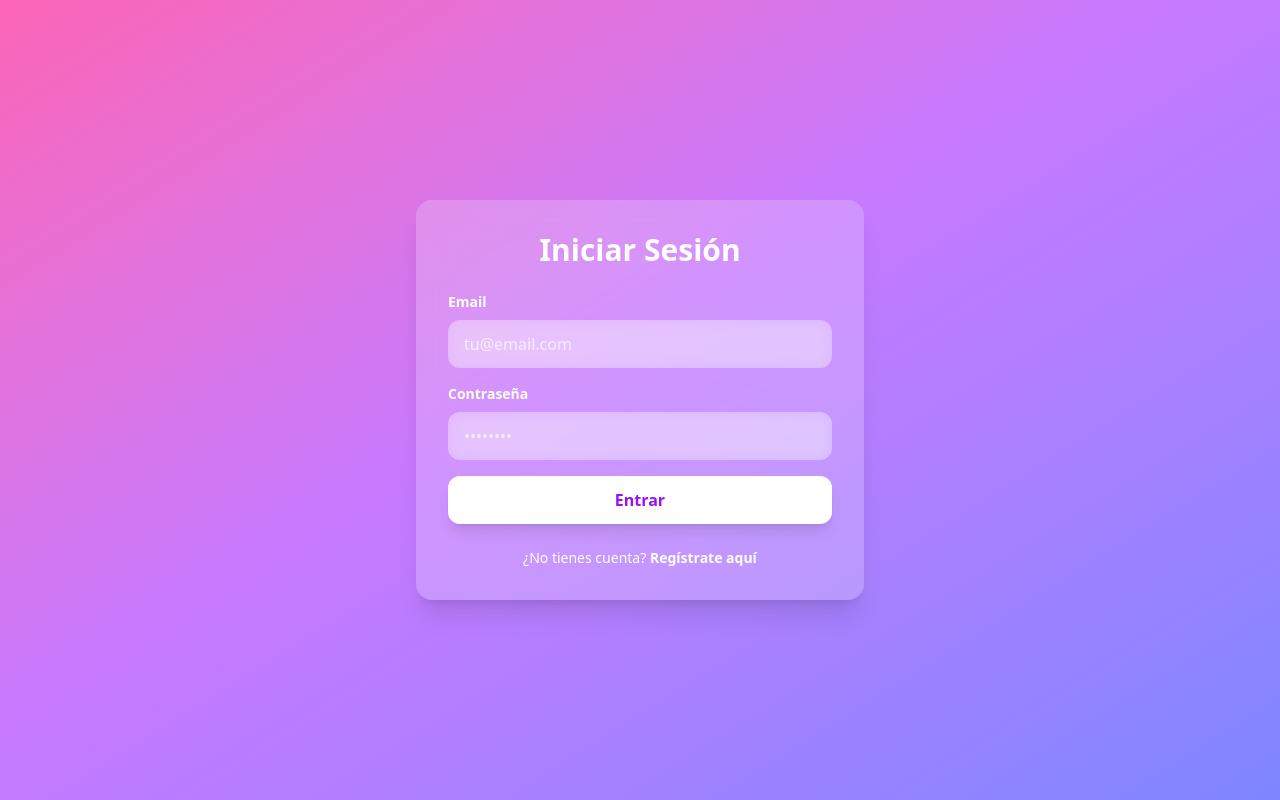
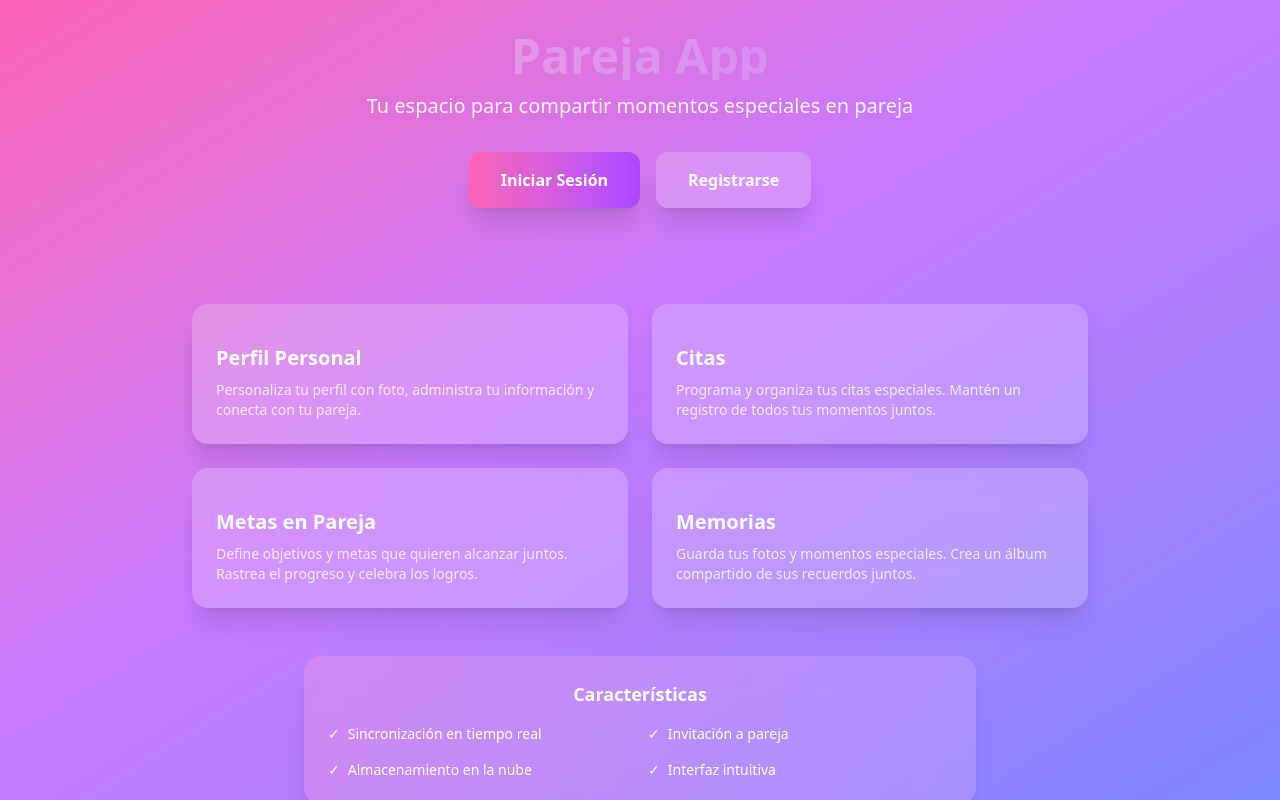
Before and after one commit to alvaroku/pareja-app-web, an Angular app: page / in a window 1280 px wide. Before the commit this address led to /login. Built offline with nearby package versions, Linux system fonts and the light colour scheme.

Commit message:
feat: landing

```diff
--- a/src/app/app.routes.ts
+++ b/src/app/app.routes.ts
@@ -8,8 +8,7 @@ export const routes: Routes = [
     children: [
       {
         path: '',
-        redirectTo: 'login',
-        pathMatch: 'full'
+        loadComponent: () => import('./pages/landing/landing').then(m => m.Landing)
       },
       {
         path: 'login',
--- a/src/app/layouts/menu-layout/menu-layout.html
+++ b/src/app/layouts/menu-layout/menu-layout.html
@@ -4,7 +4,7 @@
   <app-loader></app-loader>
 
   <!-- Header Mobile -->
-  <header class="flex items-center justify-between p-4 flex-shrink-0">
+  <header class="flex items-center justify-between px-5 py-2 flex-shrink-0">
     <h1 class="text-xl font-bold">Pareja</h1>
     <button (click)="toggleMenu()" class="text-white text-2xl">☰</button>
   </header>
--- a/src/app/pages/home/home.html
+++ b/src/app/pages/home/home.html
@@ -1,42 +1,38 @@
-<!-- Perfil estilo tarjeta -->
-<section class="px-4 mt-2">
-  <div class="bg-white/20 backdrop-blur-lg rounded-2xl p-4 shadow-xl flex items-center gap-4">
-    <div class="w-16 h-16 bg-white/30 rounded-full"></div>
-    <div>
-      <h2 class="text-lg font-semibold">Tu Pareja</h2>
-      <p class="text-sm opacity-80">Días juntos: <span>{{ daysCount }}</span></p>
-    </div>
+<div class="px-4 py-6">
+  <!-- Bienvenida -->
+  <div class="bg-white/20 backdrop-blur-lg rounded-2xl p-6 shadow-xl mb-6">
+    <h2 class="text-2xl font-bold mb-2">¡Bienvenido, {{ currentUser?.nombre }}!</h2>
+    <p class="opacity-80">Aquí puedes gestionar tus citas, metas y memorias compartidas</p>
   </div>
-</section>
 
-<!-- Tarjetas tipo "Buckets" -->
-<section class="px-4 mt-6">
-  <h3 class="text-lg font-semibold mb-3">Secciones</h3>
-  <div class="grid grid-cols-2 gap-3">
-    <a routerLink="/app/citas" class="bg-white/20 backdrop-blur-xl rounded-xl p-4 text-center shadow hover:bg-white/30 transition-all">Citas</a>
-    <a routerLink="/app/metas" class="bg-white/20 backdrop-blur-xl rounded-xl p-4 text-center shadow hover:bg-white/30 transition-all">Metas</a>
-    <a routerLink="/app/memorias" class="bg-white/20 backdrop-blur-xl rounded-xl p-4 text-center shadow hover:bg-white/30 transition-all">Fotos</a>
-    <a routerLink="/app/memorias" class="bg-white/20 backdrop-blur-xl rounded-xl p-4 text-center shadow hover:bg-white/30 transition-all">Memorias</a>
+  <!-- Accesos rápidos -->
+  <div class="grid grid-cols-2 gap-4">
+    <a
+      routerLink="/app/citas"
+      class="bg-gradient-to-br from-pink-300 to-pink-400 rounded-2xl p-6 shadow-xl hover:scale-105 transition-transform text-white">
+      <div class="text-3xl mb-2"></div>
+      <h3 class="font-semibold">Citas</h3>
+    </a>
+
+    <a
+      routerLink="/app/metas"
+      class="bg-gradient-to-br from-purple-300 to-purple-400 rounded-2xl p-6 shadow-xl hover:scale-105 transition-transform text-white">
+      <div class="text-3xl mb-2"></div>
+      <h3 class="font-semibold">Metas</h3>
+    </a>
+
+    <a
+      routerLink="/app/memorias"
+      class="bg-gradient-to-br from-indigo-300 to-indigo-400 rounded-2xl p-6 shadow-xl hover:scale-105 transition-transform text-white">
+      <div class="text-3xl mb-2"></div>
+      <h3 class="font-semibold">Memorias</h3>
+    </a>
+
+    <a
+      routerLink="/app/perfil"
+      class="bg-gradient-to-br from-rose-300 to-rose-400 rounded-2xl p-6 shadow-xl hover:scale-105 transition-transform text-white">
+      <div class="text-3xl mb-2"></div>
+      <h3 class="font-semibold">Perfil</h3>
+    </a>
   </div>
-</section>
-
-<!-- Tarjetas estilo "shots" con colores suaves -->
-<section class="px-4 mt-6 mb-10">
-  <h3 class="text-lg font-semibold mb-3">Últimas actividades</h3>
-  <div class="space-y-4">
-    <div class="p-4 rounded-2xl shadow-xl bg-gradient-to-r from-pink-300 to-pink-500 text-white">
-      <h4 class="font-semibold">Nueva meta agregada</h4>
-      <p class="opacity-90 text-sm">Viajar juntos a la playa</p>
-    </div>
-
-    <div class="p-4 rounded-2xl shadow-xl bg-gradient-to-r from-purple-300 to-purple-500 text-white">
-      <h4 class="font-semibold">Cita programada</h4>
-      <p class="opacity-90 text-sm">Cena el viernes</p>
-    </div>
-
-    <div class="p-4 rounded-2xl shadow-xl bg-gradient-to-r from-indigo-300 to-indigo-500 text-white">
-      <h4 class="font-semibold">Nueva memoria</h4>
-      <p class="opacity-90 text-sm">Fotos del concierto</p>
-    </div>
-  </div>
-</section>
+</div>
--- a/src/app/pages/home/home.ts
+++ b/src/app/pages/home/home.ts
@@ -1,5 +1,7 @@
 import { Component, OnInit } from '@angular/core';
 import { RouterLink } from '@angular/router';
+import { AuthService } from '../../services/auth.service';
+import { Usuario } from '../../models/usuario.model';
 
 @Component({
   selector: 'app-home',
@@ -8,13 +10,13 @@ import { RouterLink } from '@angular/router';
   styleUrl: './home.css',
 })
 export class HomeComponent implements OnInit {
-  daysCount: number = 0;
+  currentUser: Usuario | null = null;
 
-  ngOnInit() {
-    // Calcula los días desde una fecha de aniversario
-    const anniversary = new Date('2023-01-01');
-    const now = new Date();
-    const diff = now.getTime() - anniversary.getTime();
-    this.daysCount = Math.floor(diff / (1000 * 60 * 60 * 24));
+  constructor(private readonly authService: AuthService) {}
+
+  ngOnInit(): void {
+    this.authService.currentUser$.subscribe(user => {
+      this.currentUser = user;
+    });
   }
 }
--- /dev/null
+++ b/src/app/pages/landing/landing.html
@@ -0,0 +1,89 @@
+<div class="min-h-screen px-4 py-8 flex flex-col justify-center">
+  <!-- Header de Bienvenida -->
+  <div class="text-center mb-12">
+    <h1 class="text-5xl font-bold mb-3 bg-gradient-to-r from-pink-300 to-purple-400 bg-clip-text text-transparent">
+      Pareja App
+    </h1>
+    <p class="text-xl opacity-90 mb-8">Tu espacio para compartir momentos especiales en pareja</p>
+
+    <!-- Botones de acción -->
+    <div class="flex gap-4 justify-center mb-12">
+      <button
+        (click)="goToLogin()"
+        class="px-8 py-4 bg-gradient-to-r from-pink-400 to-purple-500 text-white font-semibold rounded-xl hover:scale-105 transition-transform shadow-xl">
+        Iniciar Sesión
+      </button>
+      <button
+        (click)="goToRegister()"
+        class="px-8 py-4 bg-white/20 backdrop-blur-lg text-white font-semibold rounded-xl hover:bg-white/30 transition-all shadow-xl">
+        Registrarse
+      </button>
+    </div>
+  </div>
+
+  <!-- Grid de Funcionalidades -->
+  <div class="grid grid-cols-1 md:grid-cols-2 gap-6 max-w-4xl mx-auto">
+
+    <!-- Perfil -->
+    <div class="bg-white/20 backdrop-blur-lg rounded-2xl p-6 shadow-xl hover:scale-105 transition-transform">
+      <div class="text-4xl mb-4"></div>
+      <h3 class="text-xl font-semibold mb-2">Perfil Personal</h3>
+      <p class="text-sm opacity-80">
+        Personaliza tu perfil con foto, administra tu información y conecta con tu pareja.
+      </p>
+    </div>
+
+    <!-- Citas -->
+    <div class="bg-white/20 backdrop-blur-lg rounded-2xl p-6 shadow-xl hover:scale-105 transition-transform">
+      <div class="text-4xl mb-4"></div>
+      <h3 class="text-xl font-semibold mb-2">Citas</h3>
+      <p class="text-sm opacity-80">
+        Programa y organiza tus citas especiales. Mantén un registro de todos tus momentos juntos.
+      </p>
+    </div>
+
+    <!-- Metas -->
+    <div class="bg-white/20 backdrop-blur-lg rounded-2xl p-6 shadow-xl hover:scale-105 transition-transform">
+      <div class="text-4xl mb-4"></div>
+      <h3 class="text-xl font-semibold mb-2">Metas en Pareja</h3>
+      <p class="text-sm opacity-80">
+        Define objetivos y metas que quieren alcanzar juntos. Rastrea el progreso y celebra los logros.
+      </p>
+    </div>
+
+    <!-- Memorias -->
+    <div class="bg-white/20 backdrop-blur-lg rounded-2xl p-6 shadow-xl hover:scale-105 transition-transform">
+      <div class="text-4xl mb-4"></div>
+      <h3 class="text-xl font-semibold mb-2">Memorias</h3>
+      <p class="text-sm opacity-80">
+        Guarda tus fotos y momentos especiales. Crea un álbum compartido de sus recuerdos juntos.
+      </p>
+    </div>
+
+  </div>
+
+  <!-- Footer de Características -->
+  <div class="mt-12 text-center">
+    <div class="bg-gradient-to-r from-pink-300/30 to-purple-300/30 backdrop-blur-lg rounded-2xl p-6 shadow-xl max-w-2xl mx-auto">
+      <h3 class="text-lg font-semibold mb-4">Características</h3>
+      <div class="grid grid-cols-2 gap-4 text-sm">
+        <div class="flex items-center gap-2">
+          <span>✓</span>
+          <span>Sincronización en tiempo real</span>
+        </div>
+        <div class="flex items-center gap-2">
+          <span>✓</span>
+          <span>Invitación a pareja</span>
+        </div>
+        <div class="flex items-center gap-2">
+          <span>✓</span>
+          <span>Almacenamiento en la nube</span>
+        </div>
+        <div class="flex items-center gap-2">
+          <span>✓</span>
+          <span>Interfaz intuitiva</span>
+        </div>
+      </div>
+    </div>
+  </div>
+</div>
--- /dev/null
+++ b/src/app/pages/landing/landing.ts
@@ -0,0 +1,29 @@
+import { Component } from '@angular/core';
+import { Router } from '@angular/router';
+import { AuthService } from '../../services/auth.service';
+
+@Component({
+  selector: 'app-landing',
+  imports: [],
+  templateUrl: './landing.html',
+  styleUrl: './landing.css',
+})
+export class Landing {
+  constructor(
+    private readonly router: Router,
+    private readonly authService: AuthService
+  ) {}
+
+  goToLogin(): void {
+    // Verificar si ya hay sesión activa
+    if (this.authService.isAuthenticated()) {
+      this.router.navigate(['/app/home']);
+    } else {
+      this.router.navigate(['/login']);
+    }
+  }
+
+  goToRegister(): void {
+    this.router.navigate(['/register']);
+  }
+}
```
Also changed, not shown: src/app/pages/landing/landing.css (added).
